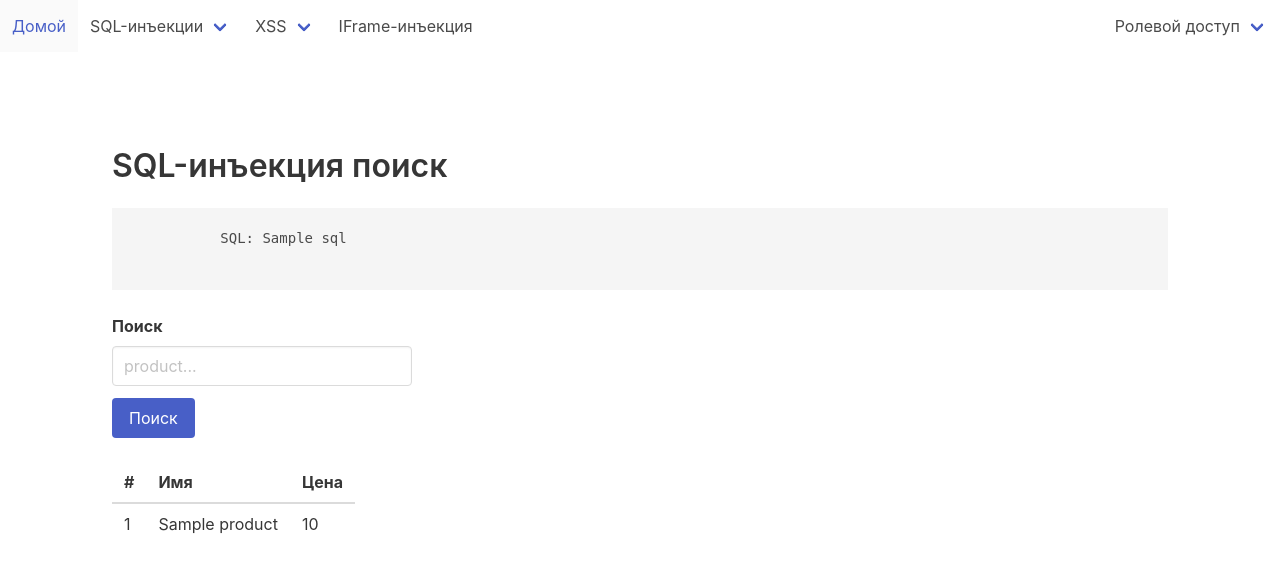
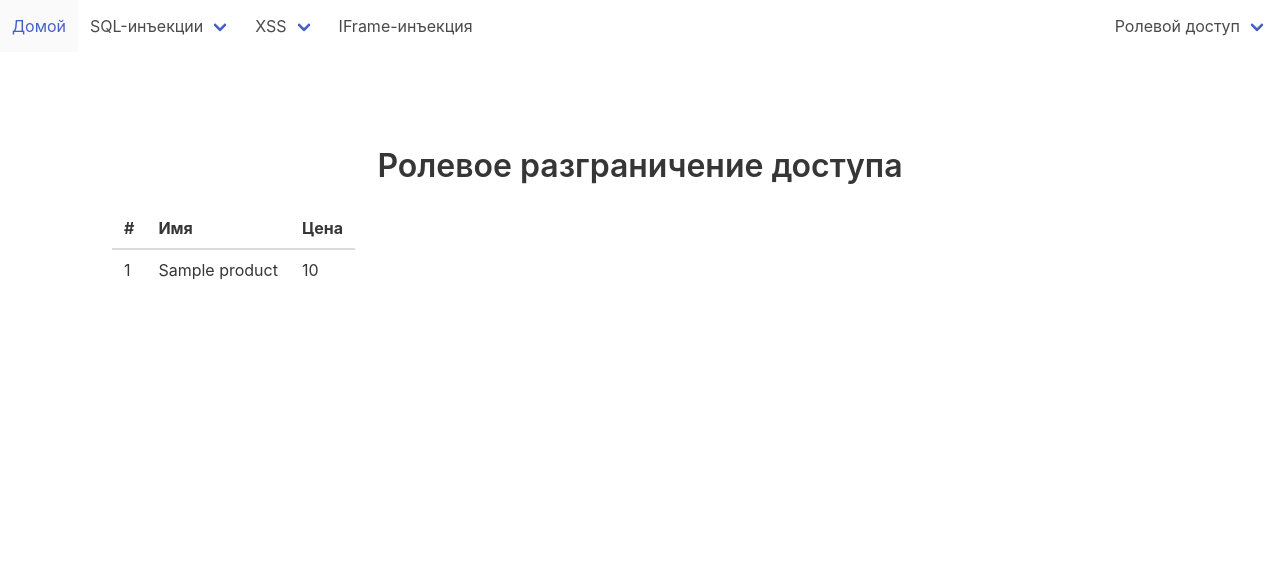
Before and after one commit to marl-ot/practice2023, a Python web app: template templates/roles/roles_page.html in a window 1280 px wide. Shown: the top 573 px of the page. Run offline with Jinja, Linux system fonts and the light colour scheme; the template is opened without the code that fills it: most values are stand-ins (such as "Sample title", 1, 10 or a date in 2020); some libraries are stand-ins or nearby versions.

Commit message:
update tittles

```diff
--- a/templates/base.html
+++ b/templates/base.html
@@ -5,7 +5,7 @@
     <meta http-equiv="X-UA-Compatible" content="IE=edge">
     <meta name="viewport" content="width=device-width, initial-scale=1.0">
     <link rel="stylesheet" href="{{ url_for('static', filename='assets/bulma.min.css') }}">
-    <title>Уязвимое Python приложение</title>
+    <title style="text-align: center;">Уязвимое Python приложение</title>
 </head>
 <body>
     {% include "./components/navbar.html" %}
--- a/templates/home.html
+++ b/templates/home.html
@@ -2,7 +2,7 @@
 {% block content %}
 
 <section class="section">
-  <h1 class="title">Добро пожаловать в уязвимое Python/Flask веб-приложение</h1>
+  <h1 class="title" style="text-align: center;">Добро пожаловать в уязвимое Python/Flask веб-приложение</h1>
 
   <p class="subtitle">
     Это приложение содержит XSS, SQL-injections и iframe-injections уязвимости,
--- a/templates/iframe_injection/iframe_injection.html
+++ b/templates/iframe_injection/iframe_injection.html
@@ -1,6 +1,6 @@
 {% extends "base.html" %}
 {% block content %}
-<h2>Iframe Injection</h2>
+<h1 class="title" style="text-align: center;">IFrame-инъекция</h1>
 
 <iframe src="{{ iframe_url }}" frameborder="0"></iframe>
 
--- a/templates/roles/roles_page.html
+++ b/templates/roles/roles_page.html
@@ -2,15 +2,9 @@
 {% block content %}
 
 <section class="section">
-    <h1 class="title">SQL-инъекция поиск</h1>
+    <h1 class="title" style="text-align: center;">Ролевое разграничение доступа</h1>
 
-    <div class="block">
-      <pre>
-          SQL: {{ sql }}
-      </pre>
-    </div>
-
-    <div class="block">
+    <!-- <div class="block">
       <form action="/sql-injection/search" method="get" style="max-width: 300px;">
         <div class="field">
           <label class="label">Поиск</label>
@@ -25,7 +19,7 @@
           </div>
         </div>
       </form>
-    </div>
+    </div> -->
 
     <div class="block">
       <table class="table is-striped">
--- a/templates/sql_injection/login.html
+++ b/templates/sql_injection/login.html
@@ -2,7 +2,7 @@
 {% block content %}
 
 <section class="section">
-  <h1 class="title">SQL-инъекции</h1>
+  <h1 class="title" style="text-align: center;">SQL-инъекции</h1>
 
   <div class="block">
     <pre>
--- a/templates/sql_injection/search.html
+++ b/templates/sql_injection/search.html
@@ -2,7 +2,7 @@
 {% block content %}
 
 <section class="section">
-  <h1 class="title">SQL-инъекция поиск</h1>
+  <h1 class="title" style="text-align: center;">SQL-инъекция поиск</h1>
 
   <div class="block">
     <pre>
--- a/templates/xss_injection/xss-reflected.html
+++ b/templates/xss_injection/xss-reflected.html
@@ -2,7 +2,7 @@
 {% block content %}
 
 <section class="section">
-  <h1 class="title">Отражённый XSS</h1>
+  <h1 class="title" style="text-align: center;">Отражённый XSS</h1>
 
 
 
```
